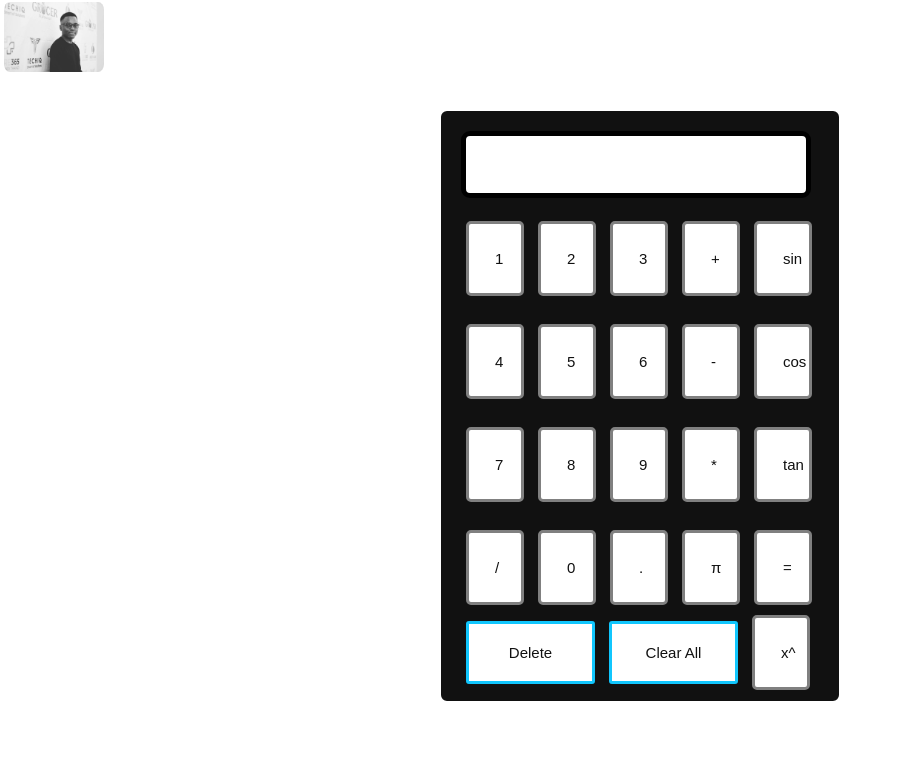
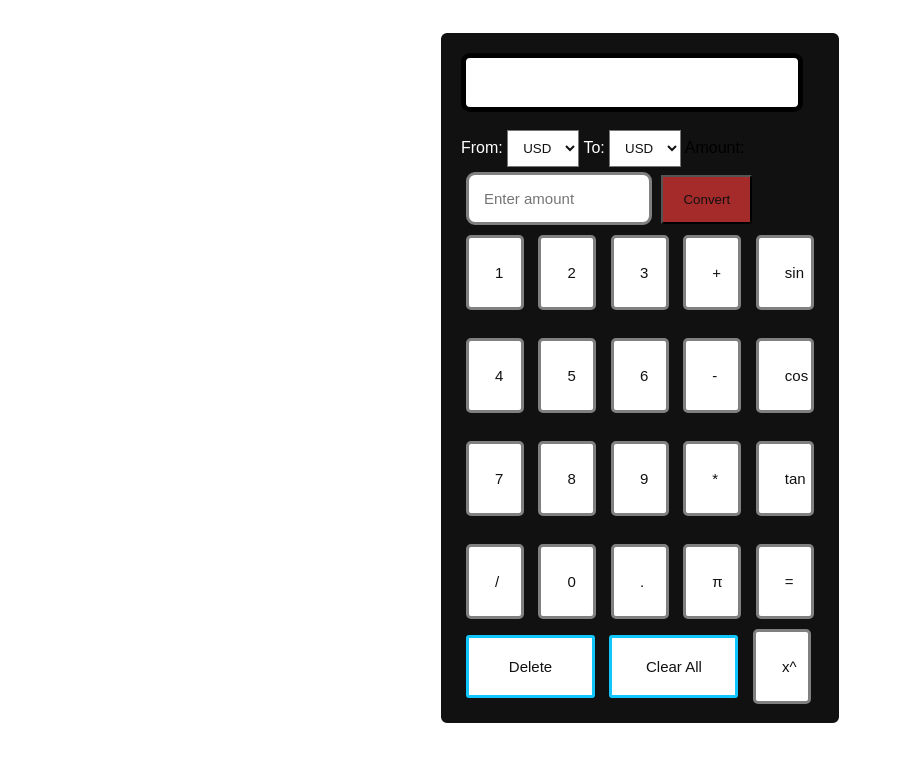
Before and after one commit to ChiboniTimothy/ES6-Calculator, a plain HTML site: page index.html in a window 1280 px wide. Shown: the whole page, without its empty margins (0-898 px from the left). Drawn offline with Linux system fonts and the light colour scheme.

Commit message:
New features added

```diff
--- a/index.html
+++ b/index.html
@@ -11,13 +11,36 @@
 </head>
 
 <body>
-<img src="./images/Hello.jpg" alt="Chiboni">
 <div class= "formstyle">
 <form name = "form1">
 
 	<!-- This input box shows the button pressed by the user in calculator. -->
 
   <input id = "calc" type ="text" name = "answer"> <br> <br>
+
+  <label style="color: #fff;">From:</label>
+
+      <select id="from">
+         <option value="USD">USD</option>
+         <option value="EUR">EUR</option>
+         <option value="GBP">GBP</option>
+         <option value="INR">INR</option>
+         <option value="ZMW">ZMW</option>
+      </select>
+
+      <label style="color: #fff;">To:</label>
+
+      <select id="to">
+         <option value="USD">USD</option>
+         <option value="EUR">EUR</option>
+         <option value="GBP">GBP</option>
+         <option value="INR">INR</option>
+         <option value="ZMW">ZMW</option>
+      </select>
+      <label>Amount:</label>
+      <input type="text" id="amount" placeholder="Enter amount" />
+      <button type="button" id="convert">Convert</button>
+      <p id="result"></p>
 
   <!-- Display the calculator button on the screen. -->
 
--- a/script.js
+++ b/script.js
@@ -31,6 +31,13 @@ const ss19 = document.getElementById('cos');
 const ss20 = document.getElementById('tan');
 const ss21 = document.getElementById('pie');
 const ss222 = document.getElementById('square');
+
+
+const convert = document.getElementById("convert");
+const result = document.getElementById("calc");
+const from = document.getElementById("from");
+const to = document.getElementById("to");
+const amount = document.getElementById("amount");
 
 
 
@@ -241,3 +248,22 @@ ss21.addEventListener('click', function(){
 ss222.addEventListener('click', function(){
     if(checkNum(this.form.answer.value)) {square(this.form) }
 });
+
+//  Currency Convertion
+
+convert.addEventListener("click", function() {
+    console.log('Clicked')
+    let fromCurrency = from.value;
+    let toCurrency = to.value;
+    let amt = amount.value;
+    fetch(`https://api.exchangerate-api.com/v4/latest/${fromCurrency}`)
+    .then(response => {
+          return response.json();
+    })
+    .then(data => {
+       let rate = data.rates[toCurrency];
+       let total = rate * amt;
+
+       form1.answer.value = `${amt} ${fromCurrency} = ${total} ${toCurrency}`;
+    });
+ });
--- a/style.css
+++ b/style.css
@@ -1,18 +1,7 @@
 *{
     padding: 0%;
     margin: 0%;
-};
-
-
-
-
-#pic{
-	width: 100%;
-};
-
-#pic img{
-	width: 70px;
-	height: 50px;
+    font-family: sans-serif;
 }
 
 #clear{
@@ -37,7 +26,7 @@ color:  #111;
 .formstyle
 {
 width: 358px;
-height: 550px;
+height: 650px;
 margin: auto;
 border: 3px solid #fff;
 border-radius: 9px;
@@ -50,7 +39,7 @@ background-color: #111;
 
 input
 {
-width: 20px;
+width: 10px;
 background-color: #fff;
 color: #111;
 border: 3px solid gray;
@@ -65,8 +54,42 @@ border: 3px solid gray;
 width: 300px;
 border: 5px solid black;
 	border-radius: 9px;
-	padding: 20px;
+	padding: 16px;
 	margin: auto;
+}
+
+#amount{
+    width: 150px;
+	border-radius: 9px;
+	padding: 15px;
+
+}
+
+#convert{
+	padding: 15px 20px;
+    text-align: center;
+    background-color: brown;
+    color: #111;
+}
+
+#convert:hover{
+    background-color: #fff;
+    color: brown;
+    border: solid blue;
+}
+
+#from{
+    padding: 9px;
+    text-align: center;
+    background-color: #fff;
+    color: #111;
+}
+
+#to{
+    padding: 9px;
+    text-align: center;
+    background-color: #fff;
+    color: #111;
 }
 
 /* Grow */
@@ -86,13 +109,3 @@ border: 5px solid black;
 .hvr-grow:active {
     transform: scale(1.1);
 }
-
-
-img{
-    position: relative;
-    width: 100px;
-    height: 70px;
-    padding: 2px 4px;
-    border-radius: 10px;
-
-}
```
